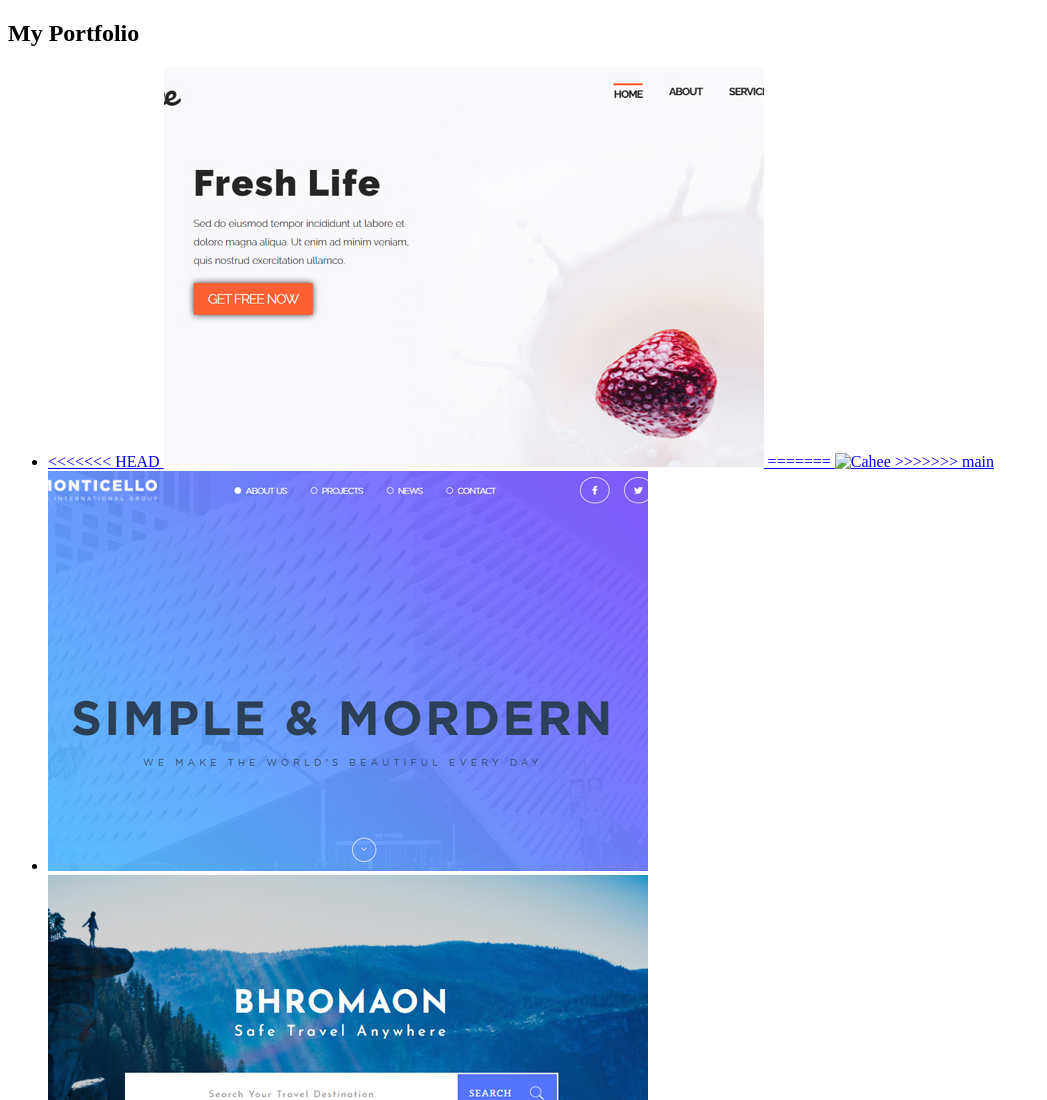
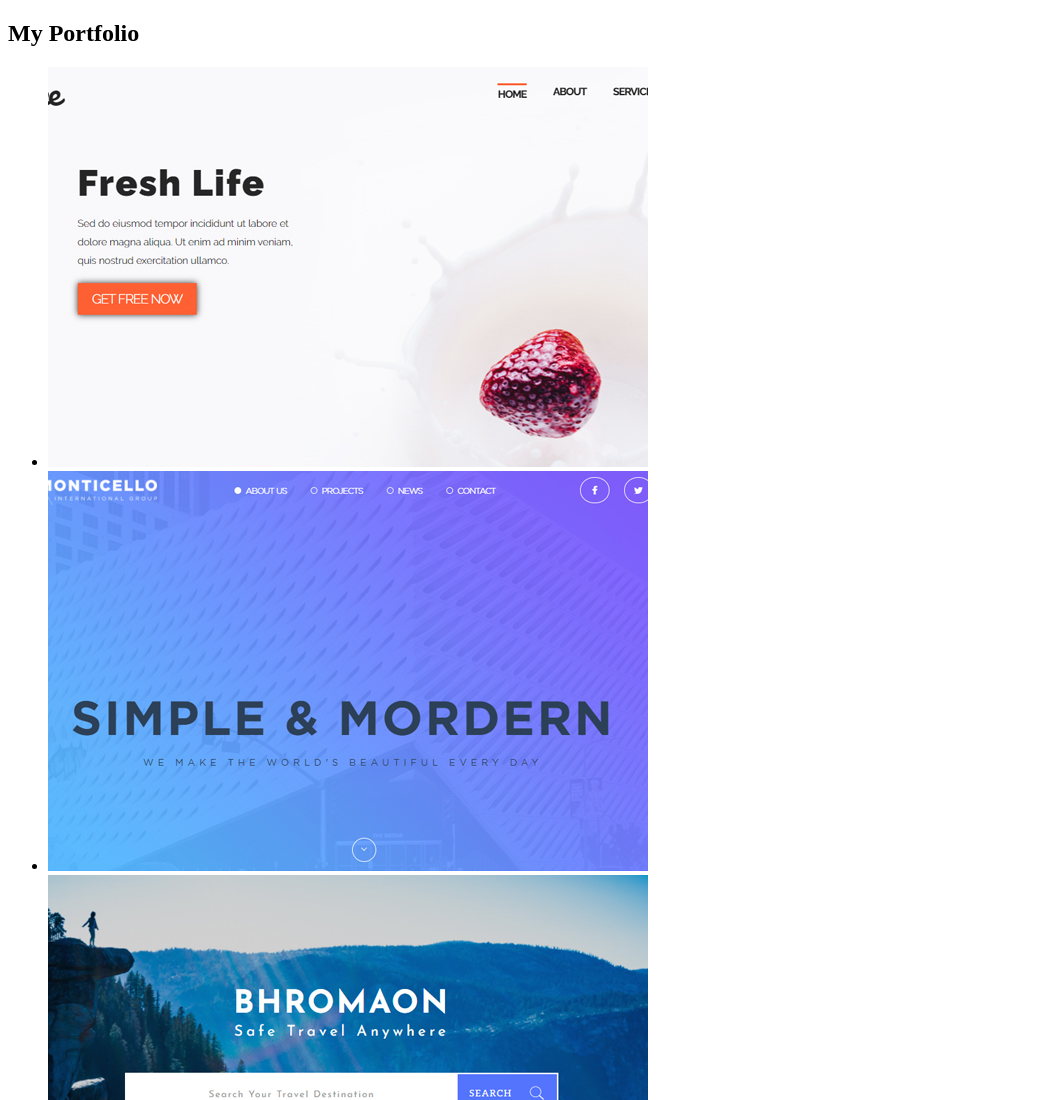
Before and after one commit to leggok/portfolio, a plain HTML site: page index.html in a window 1280 px wide. Shown: the top 1100 px of the page, without its empty margins (0-1047 px from the left). Drawn offline with Linux system fonts and the light colour scheme.

Commit message:
correct img

```diff
--- a/index.html
+++ b/index.html
@@ -13,11 +13,7 @@
             <ul class="gallery_list">
                 <li class="gallery_list_item">
                     <a href="https://leggok.github.io/myhomework/16/Cahee%20full/index.html">
-<<<<<<< HEAD
                         <img src="assets/img/cahee.jpg" alt="Cahee">
-=======
-                        <img src="assets/img/portf.jpg" alt="Cahee">
->>>>>>> main
                     </a>
                 </li>
                 <li class="gallery_list_item">
```
